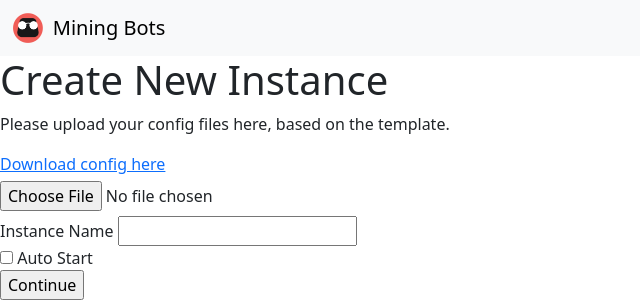
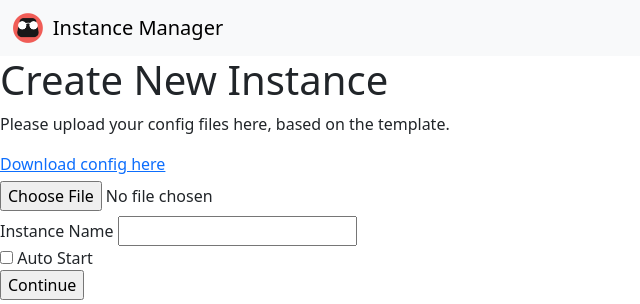
Before and after one commit to danielh13210/miningbots-coolify-manager, a Python web app: template templates/new.html in a window 1280 px wide. Shown: the top 304 px of the page, without its empty margins (0-640 px from the left). Run offline with Jinja, Linux system fonts and the light colour scheme; the template is opened without the code that fills it, so the values that code supplies are empty; some libraries are stand-ins or nearby versions.

Commit message:
Make title more descriptive

```diff
--- a/templates/details.html
+++ b/templates/details.html
@@ -4,7 +4,7 @@
 <head>
   <meta charset="UTF-8" />
   <meta name="viewport" content="width=device-width, initial-scale=1.0" />
-  <title>Mining Bots</title>
+  <title>Instance Manager</title>
   <link href="https://cdn.jsdelivr.net/npm/bootstrap@5.3.3/dist/css/bootstrap.min.css" rel="stylesheet"
     integrity="sha384-QWTKZyjpPEjISv5WaRU9OFeRpok6YctnYmDr5pNlyT2bRjXh0JMhjY6hW+ALEwIH" crossorigin="anonymous" />
   <script src="https://cdn.jsdelivr.net/npm/bootstrap@5.3.3/dist/js/bootstrap.bundle.min.js"
@@ -18,7 +18,7 @@
   <div id="navbar-peek-triggerbox"></div>
   <nav class="navbar navbar-expand-lg navbar-light bg-light competition-disabled">
     <img src="/static/favicon.ico" alt="tinkercademy logo" class="navbar-brand-logo">
-    <a class="navbar-brand" href="#">Mining Bots</a>
+    <a class="navbar-brand" href="#">Instance Manager</a>
   </nav>
   <h1>Details of instance {{instance}}</h1>
   {% if instances[instance]['running'] %}
--- a/templates/index.html
+++ b/templates/index.html
@@ -4,7 +4,7 @@
 <head>
   <meta charset="UTF-8" />
   <meta name="viewport" content="width=device-width, initial-scale=1.0" />
-  <title>Mining Bots</title>
+  <title>Instance Manager</title>
   <link href="https://cdn.jsdelivr.net/npm/bootstrap@5.3.3/dist/css/bootstrap.min.css" rel="stylesheet"
     integrity="sha384-QWTKZyjpPEjISv5WaRU9OFeRpok6YctnYmDr5pNlyT2bRjXh0JMhjY6hW+ALEwIH" crossorigin="anonymous" />
   <script src="https://cdn.jsdelivr.net/npm/bootstrap@5.3.3/dist/js/bootstrap.bundle.min.js"
@@ -17,7 +17,7 @@
   <div id="navbar-peek-triggerbox"></div>
   <nav class="navbar navbar-expand-lg navbar-light bg-light competition-disabled">
     <img src="/static/favicon.ico" alt="tinkercademy logo" class="navbar-brand-logo">
-    <a class="navbar-brand" href="#">Mining Bots</a>
+    <a class="navbar-brand" href="#">Instance Manager</a>
   </nav>
   <h1 class="title">Active Instances</h1>
   {% if instances %}
--- a/templates/new.html
+++ b/templates/new.html
@@ -4,7 +4,7 @@
 <head>
   <meta charset="UTF-8" />
   <meta name="viewport" content="width=device-width, initial-scale=1.0" />
-  <title>Mining Bots</title>
+  <title>Instance Manager</title>
   <link href="https://cdn.jsdelivr.net/npm/bootstrap@5.3.3/dist/css/bootstrap.min.css" rel="stylesheet"
     integrity="sha384-QWTKZyjpPEjISv5WaRU9OFeRpok6YctnYmDr5pNlyT2bRjXh0JMhjY6hW+ALEwIH" crossorigin="anonymous" />
   <script src="https://cdn.jsdelivr.net/npm/bootstrap@5.3.3/dist/js/bootstrap.bundle.min.js"
@@ -18,7 +18,7 @@
   <div id="navbar-peek-triggerbox"></div>
   <nav class="navbar navbar-expand-lg navbar-light bg-light competition-disabled">
     <img src="/static/favicon.ico" alt="tinkercademy logo" class="navbar-brand-logo">
-    <a class="navbar-brand" href="#">Mining Bots</a>
+    <a class="navbar-brand" href="#">Instance Manager</a>
   </nav>
   <form method="POST" enctype="multipart/form-data">
     <h1>Create New Instance</h1>
```
